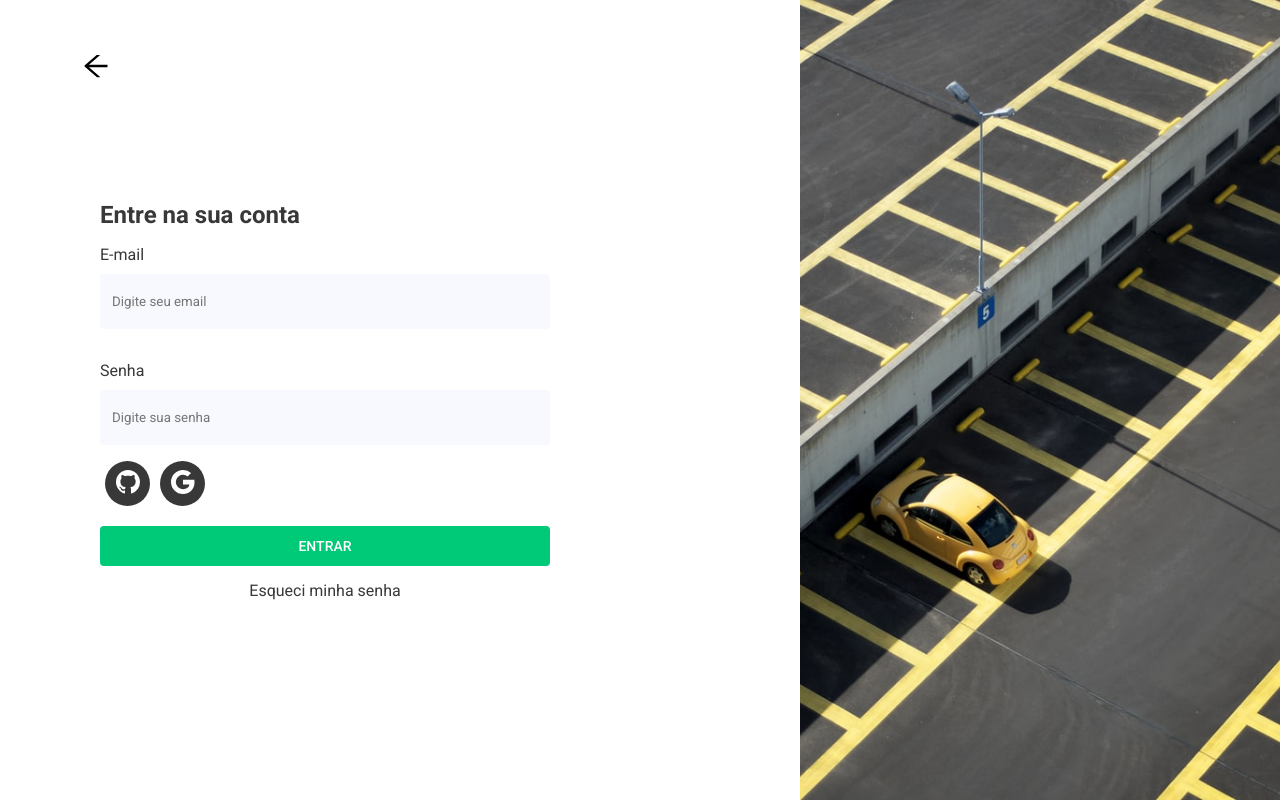
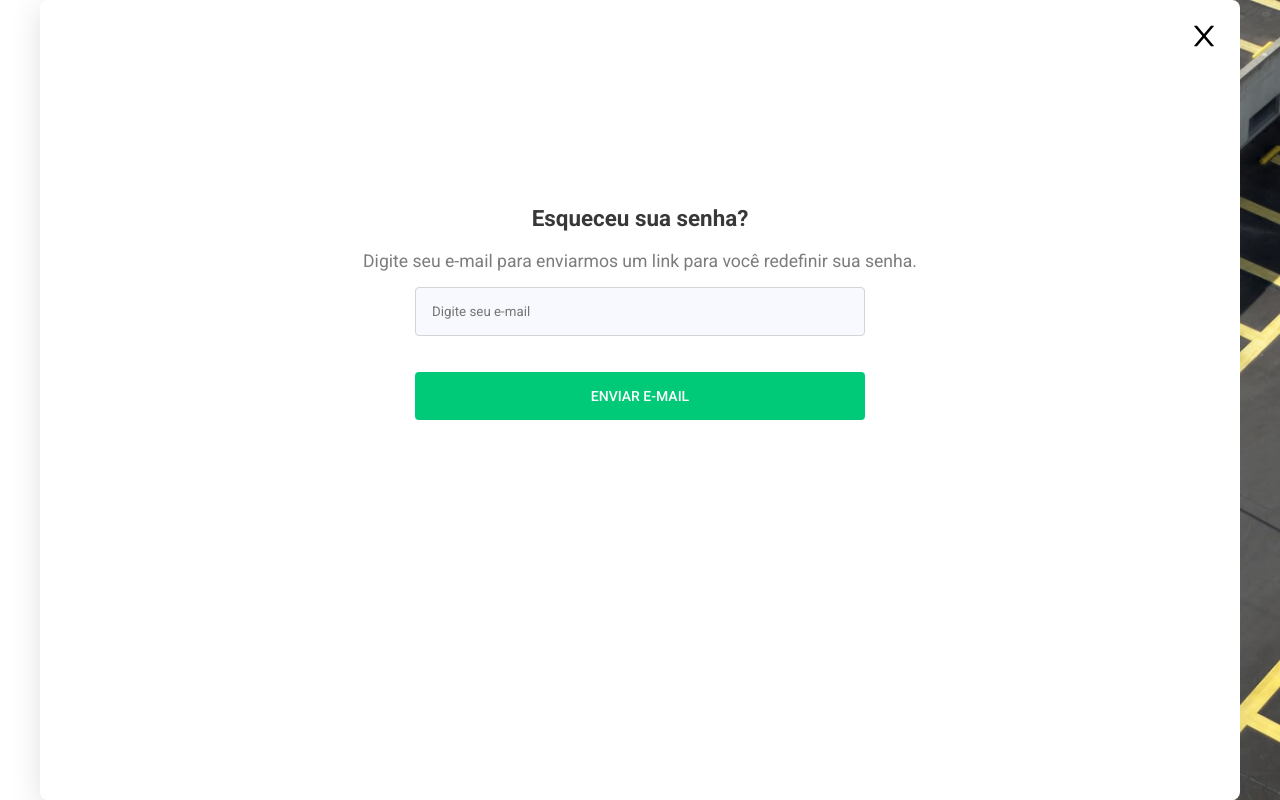
Before and after one commit to joaogabrielramos28/carPark, a Next.js app: page /auth/login in a window 1280 px wide. Both pictures are taken after a click on the element "Esqueci minha senha". Built offline with nearby package versions, Linux system fonts and the light colour scheme.

Commit message:
feat: reset password if you forget it

```diff
--- /dev/null
+++ b/src/components/Modal/Modal.tsx
@@ -0,0 +1,17 @@
+import React from "react";
+
+import { Container, Header } from "./styles";
+import { AiOutlineClose } from "react-icons/ai";
+
+import { IModalProps } from "./types";
+const Modal = ({ children, onClose }: IModalProps) => {
+  return (
+    <Container>
+      <Header>
+        <AiOutlineClose size={32} onClick={onClose} />
+      </Header>
+      {children}
+    </Container>
+  );
+};
+export default Modal;
--- /dev/null
+++ b/src/components/Modal/types.ts
@@ -0,0 +1,4 @@
+export interface IModalProps {
+  children: React.ReactNode;
+  onClose: () => void;
+}
--- a/src/components/ModalEdit/ModalEdit.tsx
+++ /dev/null
@@ -1,20 +0,0 @@
-import React, { ReactNode, useRef } from "react";
-
-import { Container, Header } from "./styles";
-import { AiOutlineCamera, AiOutlineClose } from "react-icons/ai";
-import { useMeContext } from "../../contexts/Me";
-import { useLoginContext } from "../../contexts/Login";
-const ModalEdit = ({ children }: { children: React.ReactNode }) => {
-  const { handleToogleEditMode, changeImage, handleChangeImage, update } =
-    useMeContext();
-
-  return (
-    <Container>
-      <Header>
-        <AiOutlineClose size={32} onClick={handleToogleEditMode} />
-      </Header>
-      {children}
-    </Container>
-  );
-};
-export default ModalEdit;
--- a/src/components/index.ts
+++ b/src/components/index.ts
@@ -9,7 +9,7 @@ import AppMobile from "./AppMobile/AppMobile";
 import ParkCard from "./ParkCard/ParkCard";
 import Loading from "./Loading/Loading";
 import BackButton from "./BackButton/BackButton";
-import ModalEdit from "./ModalEdit/ModalEdit";
+import Modal from "./Modal/Modal";
 export {
   AppInfo,
   Header,
@@ -22,5 +22,5 @@ export {
   ParkCard,
   Loading,
   BackButton,
-  ModalEdit,
+  Modal,
 };
--- a/src/contexts/Login/LoginContext.tsx
+++ b/src/contexts/Login/LoginContext.tsx
@@ -33,6 +33,8 @@ const LoginProvider = ({ children }: { children: React.ReactNode }) => {
 
     return null;
   });
+
+  const [modalIsOpen, setModalIsOpen] = useState(false);
 
   const auth = getAuth(app);
   const email = useRef<HTMLInputElement>(null);
@@ -148,8 +150,16 @@ const LoginProvider = ({ children }: { children: React.ReactNode }) => {
   }
 
   async function resetPassword(email: string) {
-    await sendPasswordResetEmail(auth, email);
+    if (email) {
+      await sendPasswordResetEmail(auth, email);
+    }
+
+    return;
   }
+
+  const handleToogleModal = () => {
+    setModalIsOpen(!modalIsOpen);
+  };
   return (
     <LoginContext.Provider
       value={{
@@ -162,6 +172,8 @@ const LoginProvider = ({ children }: { children: React.ReactNode }) => {
         setUser,
         logout,
         resetPassword,
+        modalIsOpen,
+        handleToogleModal,
       }}
     >
       {children}
--- a/src/contexts/Login/types.ts
+++ b/src/contexts/Login/types.ts
@@ -11,6 +11,8 @@ export interface ILoginContext {
   user: IUser | null;
   logout: () => Promise<void>;
   resetPassword: (email: string) => Promise<void>;
+  modalIsOpen: boolean;
+  handleToogleModal: () => void;
 }
 
 export interface IUser {
--- a/src/pages/auth/login/index.tsx
+++ b/src/pages/auth/login/index.tsx
@@ -1,5 +1,4 @@
-import React from "react";
-import Image from "next/image";
+import React, { useRef } from "react";
 import InputForm from "../../../components/Input/Input";
 import {
   Container,
@@ -12,12 +11,17 @@ import {
   ForgetMyPass,
   OauthSection,
   ButtonOAuth,
+  ModalContent,
+  TitleModal,
+  DescriptionModal,
+  InputReset,
+  ButtonReset,
 } from "../../../styles/pages/login/styles";
 import { BsGithub, BsGoogle } from "react-icons/bs";
 import { useLoginContext } from "../../../contexts/Login";
-import { AiOutlineArrowLeft } from "react-icons/ai";
-import Link from "next/link";
-import { BackButton } from "../../../components";
+
+import { BackButton, Modal } from "../../../components";
+import { useMeContext } from "../../../contexts/Me";
 const Login = () => {
   const {
     email,
@@ -26,7 +30,11 @@ const Login = () => {
     loginWithGithub,
     loginWithGoogle,
     resetPassword,
+    handleToogleModal,
+    modalIsOpen,
   } = useLoginContext();
+
+  const emailRef = useRef<HTMLInputElement>(null);
 
   return (
     <Container data-aos="fade-right">
@@ -57,10 +65,34 @@ const Login = () => {
             </ButtonOAuth>
           </OauthSection>
           <Button type="submit">Entrar</Button>
-          <ForgetMyPass>Esqueci minha senha</ForgetMyPass>
+          <ForgetMyPass onClick={handleToogleModal}>
+            Esqueci minha senha
+          </ForgetMyPass>
         </Form>
       </FormContainer>
       <ImageContainer></ImageContainer>
+      {modalIsOpen && (
+        <Modal onClose={handleToogleModal}>
+          <ModalContent>
+            <TitleModal>Esqueceu sua senha?</TitleModal>
+            <DescriptionModal>
+              Digite seu e-mail para enviarmos um link para você redefinir sua
+              senha.
+            </DescriptionModal>
+
+            <InputReset
+              placeholder="Digite seu e-mail"
+              inputRef={emailRef}
+              onChange={(e) => console.log(emailRef.current?.value!)}
+            />
+            <ButtonReset
+              onClick={() => resetPassword(emailRef.current?.value!)}
+            >
+              Enviar e-mail
+            </ButtonReset>
+          </ModalContent>
+        </Modal>
+      )}
     </Container>
   );
 };
--- a/src/pages/auth/me/index.tsx
+++ b/src/pages/auth/me/index.tsx
@@ -26,7 +26,7 @@ import {
 } from "../../../styles/pages/me/styles";
 import { FiEdit2 } from "react-icons/fi";
 
-import { BackButton, ModalEdit } from "../../../components";
+import { BackButton, Modal } from "../../../components";
 import { useMeContext } from "../../../contexts/Me/";
 import { useLoginContext } from "../../../contexts/Login";
 const Me = () => {
@@ -87,7 +87,7 @@ const Me = () => {
             <UserLastLoginTitle>Conta criada</UserLastLoginTitle>
             <UserLastLoginDate>{createdAtDate}</UserLastLoginDate>
             {isEditing && (
-              <ModalEdit>
+              <Modal onClose={handleToogleEditMode}>
                 <Content>
                   <UserImageWrapper>
                     <UserImageModal
@@ -138,7 +138,7 @@ const Me = () => {
                     </UpdateUser>
                   </InfoWrapper>
                 </Content>
-              </ModalEdit>
+              </Modal>
             )}
           </Painel>
         )}
--- a/src/styles/pages/login/styles.ts
+++ b/src/styles/pages/login/styles.ts
@@ -1,4 +1,6 @@
+import { BsFileX } from "react-icons/bs";
 import styled from "styled-components";
+import InputForm from "../../../components/Input/Input";
 
 export const Container = styled.div`
   flex: 1;
@@ -111,3 +113,34 @@ export const ForgetMyPass = styled.span`
     transition: 0.5s;
   }
 `;
+
+export const ModalContent = styled.section`
+  width: 100%;
+  display: flex;
+  justify-content: center;
+  align-items: center;
+  height: 60%;
+  flex-direction: column;
+`;
+
+export const TitleModal = styled.h3`
+  color: ${({ theme }) => theme.colors.title};
+  font-size: 1.4rem;
+`;
+
+export const DescriptionModal = styled.p`
+  color: ${({ theme }) => theme.colors.text};
+  font-size: 1.1rem;
+  margin-top: 20px;
+`;
+
+export const InputReset = styled(InputForm)`
+  border: 1px solid ${({ theme }) => theme.colors.gray};
+
+  padding: 16px;
+`;
+
+export const ButtonReset = styled(Button)`
+  padding: 16px;
+  width: 100%;
+`;
```
Also changed, not shown: src/components/Modal/styles.ts (renamed from src/components/ModalEdit/styles.ts).
